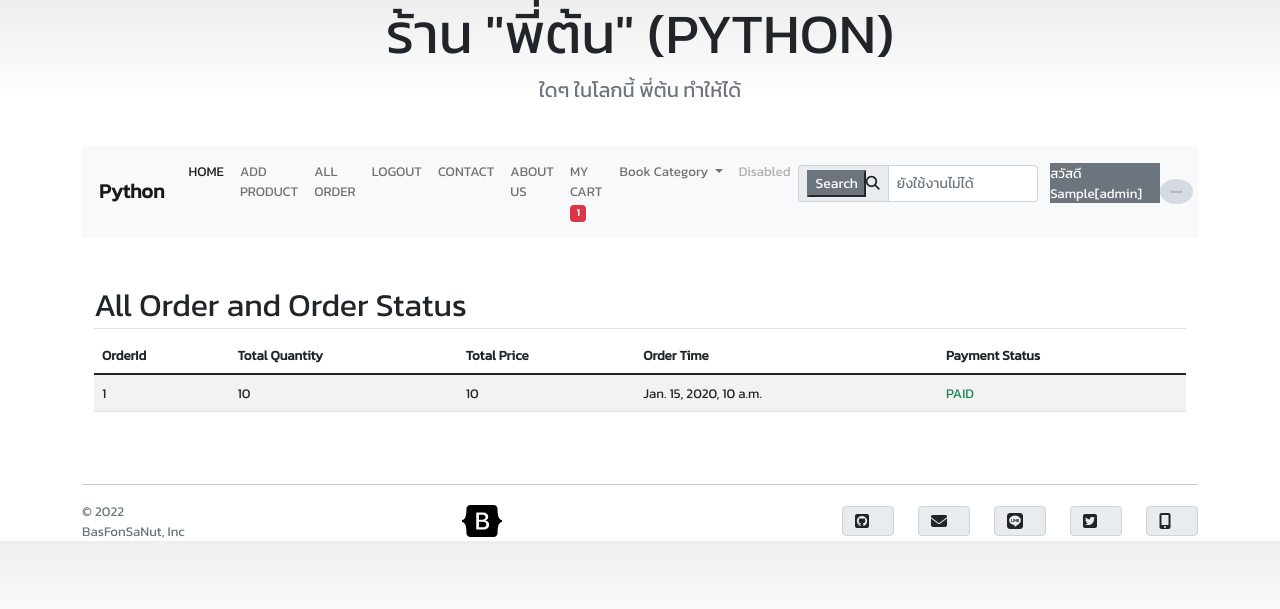
After one commit to BasFonSaNut/DjangoUncleEngieer, a Django app: page /orderlist/ in a window 1280 px wide. The commit adds this page. Shown: the top 609 px of the page. Run offline with Django 4.2, Linux system fonts and the light colour scheme; a user stored in the database is signed in; tables that the repository leaves empty hold one stand-in row (values such as "Sample post"); grey boxes marked "Sample" are stand-in pictures; some libraries are stand-ins or nearby versions.

Commit message:
add feature orderlist

```diff
--- a/djangoEp2template/myapp/models.py
+++ b/djangoEp2template/myapp/models.py
@@ -104,16 +104,16 @@ class OrderPending(models.Model):
     user = models.ForeignKey(User,on_delete=models.CASCADE)
     fullname = models.CharField(max_length=500,default='')
     tel = models.CharField(max_length=100,default='')
-    address = models.TextField()
+    address = models.TextField(default='',blank=True,null=True)
     shipping = models.CharField(max_length=100,default='')
     payment = models.CharField(max_length=100,default='')
-    note = models.TextField()
+    note = models.TextField(default='',blank=True,null=True)
 
     shippingstatus = models.BooleanField(default=False)
     paymentstatus = models.BooleanField(default=False)
 
     slip = models.ImageField(upload_to="slip/",null=True,blank=True)
-    transactionid = models.CharField(max_length=100,default='')
+    transactionid = models.CharField(max_length=100,default='',blank=True,null=True)
 
     stamp = models.DateTimeField(auto_now_add=True,blank=True,null=True)
 
--- a/djangoEp2template/myapp/templates/myapp/checkout2.html
+++ b/djangoEp2template/myapp/templates/myapp/checkout2.html
@@ -12,7 +12,7 @@ Add product
             Bangkok City, TH 10440'
             context['shipping'] = shipping
             context['payment'] = payment
-            context['note'] = 'Drop at 12th box' {% endcomment %}
+            context['note'] = 'Drop at 13th box' {% endcomment %}
 {% block content %}
 <h2>ข้อมูลจัดส่งสินค้า</h2>
 <div class="container mt-2">
--- a/djangoEp2template/myapp/templates/myapp/layout.html
+++ b/djangoEp2template/myapp/templates/myapp/layout.html
@@ -46,6 +46,9 @@
                   {% if user.is_authenticated and  user.profile.usertype == 'admin' %}
                   <li class="nav-item">
                     <a class="nav-link" href="{% url 'productpage' %}">ADD PRODUCT</a>
+                  </li>
+                  <li class="nav-item">
+                    <a class="nav-link" href="{% url 'allorderlist-page' %}">ALL ORDER</a>
                   </li>
                   {% endif %}
 
--- /dev/null
+++ b/djangoEp2template/myapp/templates/myapp/orderlist.html
@@ -0,0 +1,45 @@
+{% extends "myapp/layout.html" %}
+{% load humanize %}
+{% block title %}
+My Card
+{% endblock %}
+{% block content %}
+
+<div class="container mt-5">
+  <h2 class="pb-1 border-bottom">All Order and Order Status</h2>
+
+
+
+
+  <table class="table table-striped table-hover" id="tb_mycart" name="tb_mycart">
+    <thead>
+      <tr>
+        <th scope="col">OrderId</th>
+        <th scope="col">Total Quantity</th>
+        <th scope="col">Total Price</th>
+        <th scope="col">Order Time</th>
+        <th scope="col">Payment Status</th>
+      </tr>
+    </thead>
+    <tbody>
+      {% for orderitem in orderlists %}
+      <tr>
+        <td>{{orderitem.orderid}}</td>
+        <td>{{orderitem.total|intcomma}}</td>
+        <td>{{orderitem.quantity}}</td>
+        <td>{{orderitem.stamp}}</td>
+        <td>
+            {% if orderitem.paymentstatus %}
+            <span class="text-success">PAID</span>
+            {% else %}
+            <a href='#' class="btn btn-primary btn-sm">UPLOAD SLIP</a>
+            {% endif %}
+        </td>
+      </tr>
+
+      {% endfor %}
+
+    </tbody>
+  </table>
+</div>
+{% endblock %}
--- a/djangoEp2template/myapp/urls.py
+++ b/djangoEp2template/myapp/urls.py
@@ -15,7 +15,10 @@ urlpatterns =[
     path("contact/", views.contact, name="contact"),
     path('AddtoCart/<int:bid>', views.AddtoCart , name='addtocart'),
     path('MyCart/', views.MyCart, name='mycart-page'),
-    path('checkout/', views.checkout, name='checkout-page')
+    path('checkout/', views.checkout, name='checkout-page'),
+    path('orderlist/', views.OrderListPage, name='orderlist-page'),
+    path('allorderlist/', views.AllOrderListPage, name='allorderlist-page')
+
     # path('addfriend', fortestviews.indexView,name="indexView"),
     # path('post/ajax/friend', fortestviews.postFriend, name = "post_friend"),
     # path('get/ajax/validate/nickname', fortestviews.checkNickName, name = "validate_nickname"),
--- a/djangoEp2template/myapp/views.py
+++ b/djangoEp2template/myapp/views.py
@@ -426,3 +426,34 @@ def checkout(request):
             return redirect('mycart-page')
 
     return render(request,'myapp/checkout1.html')
+
+def OrderListPage(request):
+    username = request.user.username
+    user = User.objects.get(username=username)
+    order=OrderPending.objects.filter(user=user)
+    for od in order:
+        orderid = od.orderid
+        odlist = OrderList.objects.filter(orderid=orderid)
+        sumtotal = sum([c.total for c in odlist])
+        sumquan = sum([c.quantity for c in odlist])
+        od.total = sumtotal
+        od.quantity = sumquan
+
+    context = {'orderlists':order}
+    return render(request,'myapp/orderlist.html',context)
+
+
+def AllOrderListPage(request):
+    if request.user.profile.usertype != 'admin':
+        return redirect('orderlist-page')
+    order=OrderPending.objects.all()
+    for od in order:
+        orderid = od.orderid
+        odlist = OrderList.objects.filter(orderid=orderid)
+        sumtotal = sum([c.total for c in odlist])
+        sumquan = sum([c.quantity for c in odlist])
+        od.total = sumtotal
+        od.quantity = sumquan
+
+    context = {'orderlists':order}
+    return render(request,'myapp/allorderlist.html',context)
```
Also changed, not shown: djangoEp2template/myapp/templates/myapp/allorderlist.html (added, +45 -0 lines), djangoEp2template/myapp/templates/myapp/mycart.html (+5 -2 lines), djangoEp2template/myapp/migrations/0003_alter_orderpending_address_alter_orderpending_note_and_more.py (added).
